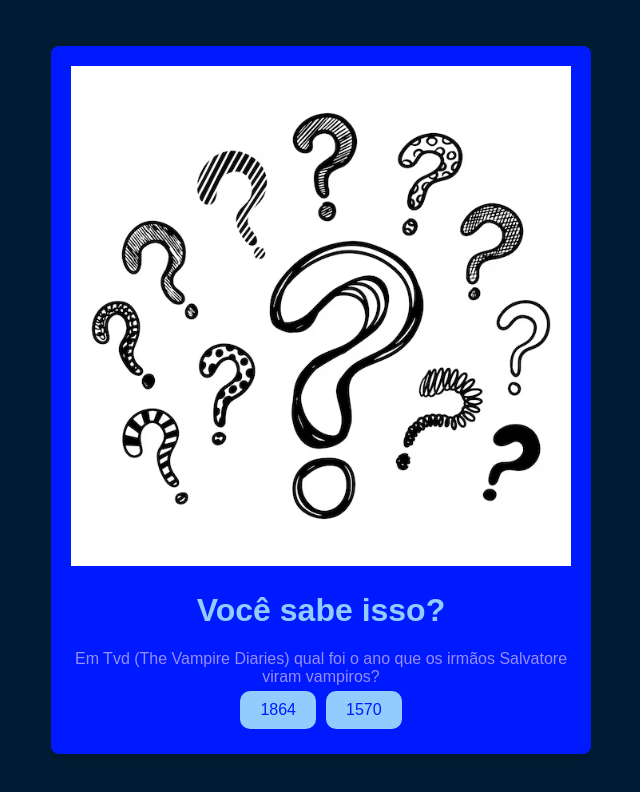
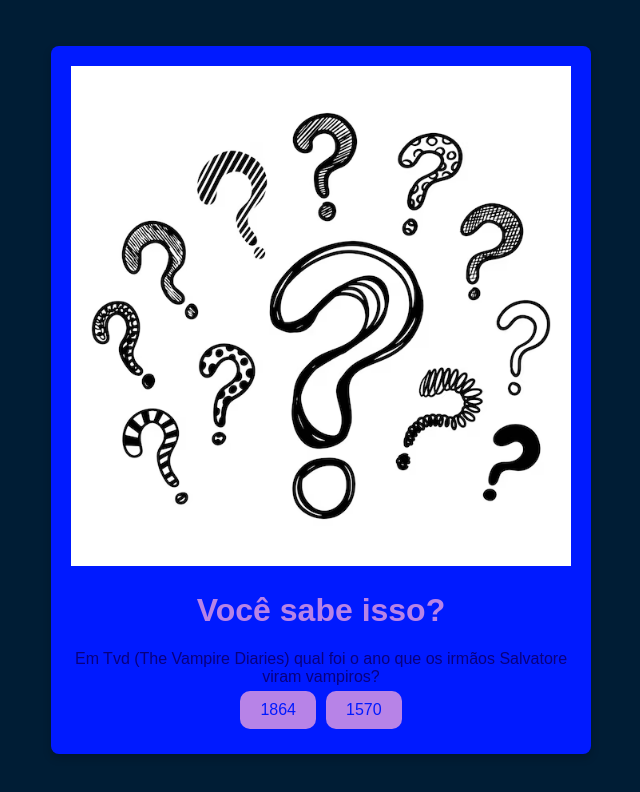
Before and after one commit to Luana2712/proj_luana, a plain HTML site: page index.html in a window 1280 px wide. Shown: the whole page, without its empty margins (319-959 px from the left). Drawn offline with Linux system fonts and the light colour scheme; files whose address does not match are found by name.

Commit message:
ASGFHGHJKL

```diff
--- a/style.css
+++ b/style.css
@@ -3,8 +3,8 @@
     --cor-fundo: #001d35;
     --cor-principal: #001aff;
     --cor-secundaria: #448fff;
-    --cor-destaque: #90ccfd;
-    --cor-texto: #958ef8;
+    --cor-destaque: #b783e7;
+    --cor-texto: #08007e;
     --cor-fadeButtom: #5557ff;
 }
 
```
